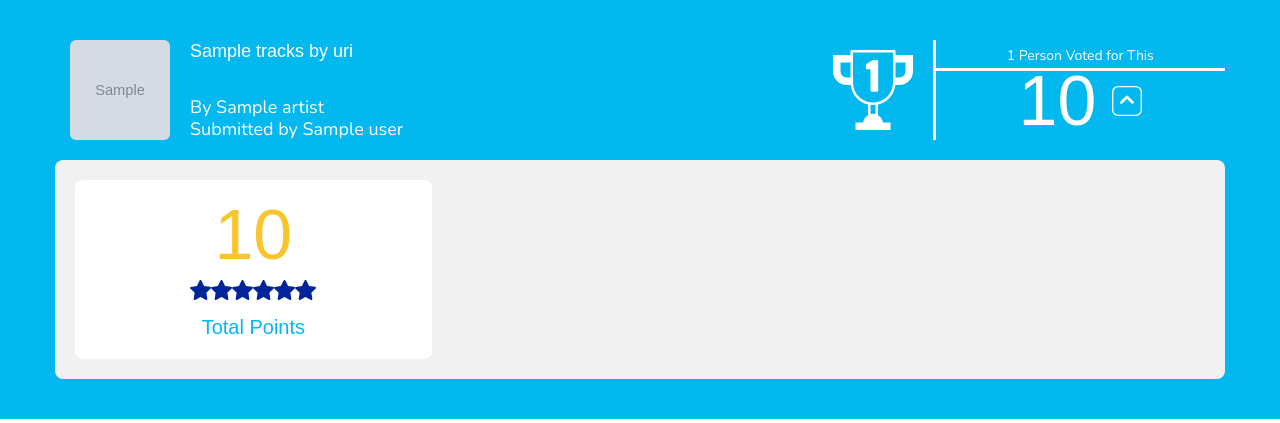
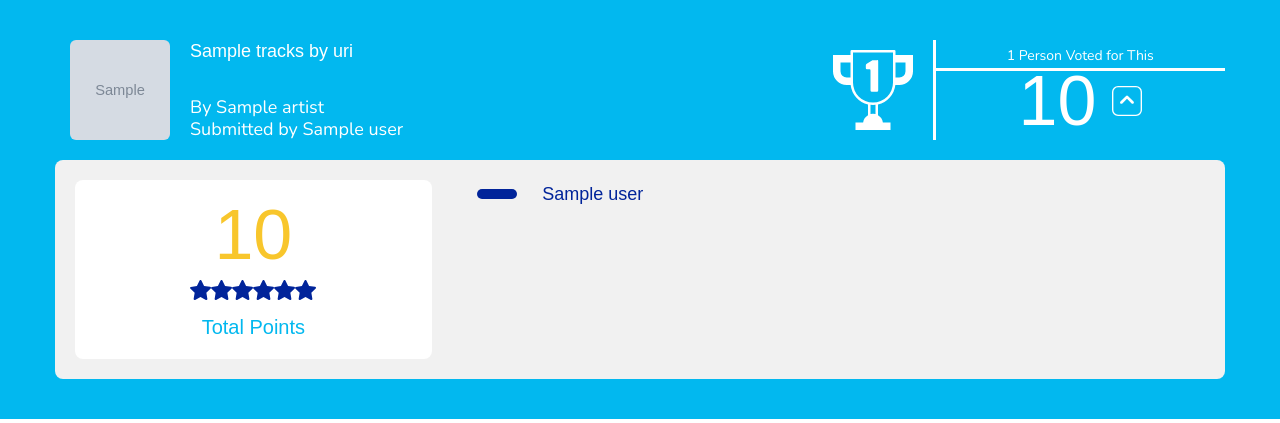
Before and after one commit to vrecabarren/musicleague, a Flask app: template musicleague/templates/results/page.html in a window 1280 px wide, after a click that opens the changed part. Shown: the part 317-740 px from the top of the page. Run offline with Flask 2, Linux system fonts and the light colour scheme; the template is opened without the code that fills it: most values are stand-ins (such as "Sample title", 1, 10 or a date in 2020); grey boxes marked "Sample" are stand-in pictures; some libraries are stand-ins or nearby versions; some web fonts are replaced.

Commit message:
Show points and name for each vote listed in song expand

```diff
--- a/musicleague/static/css/results.css
+++ b/musicleague/static/css/results.css
@@ -246,3 +246,19 @@
     color: #02B8EF;
     font-size: 20px;
 }
+
+.song .vote-breakdown .vote .vote-count {
+    background: #01249A;
+    border-radius: 8px;
+    color: #F8C62C;
+    display: inline-block;
+    font-size: 22px;
+    margin-right: 20px;
+    padding: 5px 20px;
+    vertical-align: middle;
+}
+
+.song .vote-breakdown .vote .voter {
+    font-size: 18px;
+    vertical-align: middle;
+}
--- a/musicleague/templates/results/_song.html
+++ b/musicleague/templates/results/_song.html
@@ -56,6 +56,14 @@
                             <span class="total-points-label">Total Points</span>
                         </div>
                     </div>
+                    <div class="col-sm-8">
+                        {% for vote in entry.votes %}
+                        <span class="vote col-sm-6">
+                            <span class="vote-count">{{ vote.votes[entry.uri] }}</span>
+                            <span class="voter">{{ vote.user.name }}</span>
+                        </span>
+                        {% endfor %}
+                    </div>
                 </div>
             </div>
         </div>
```
